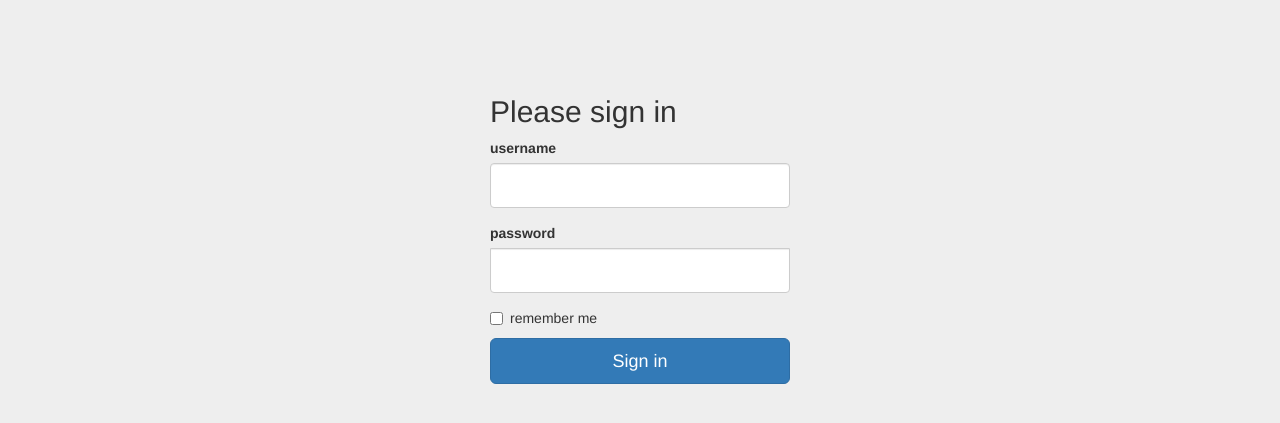
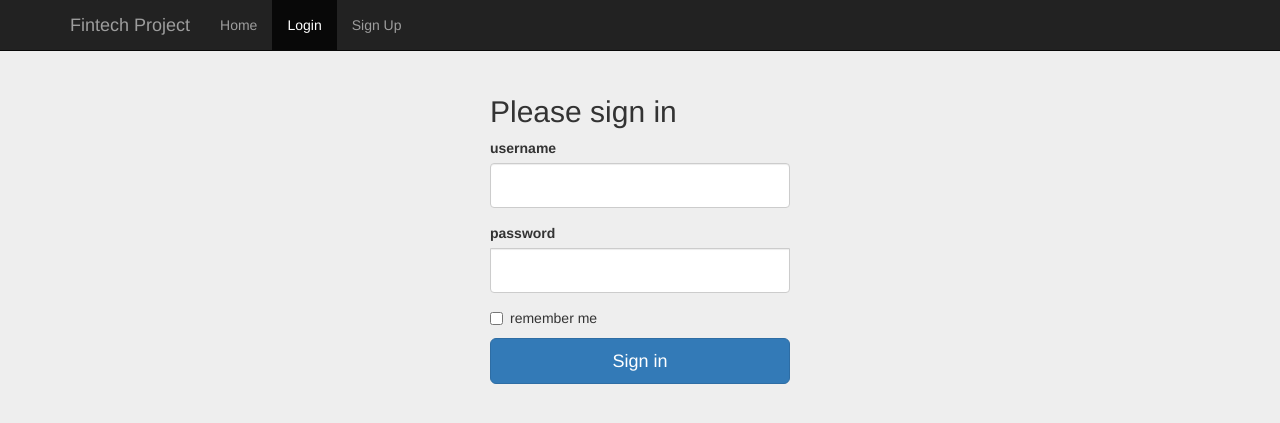
Before and after one commit to andanor/021_fintech_plataform, a Flask app: page /login in a window 1280 px wide. Shown: the top 423 px of the page. Run offline with Flask 2, Linux system fonts and the light colour scheme; parts of the project's set-up code (start-up, migrations or seed data) failed here and were passed over; some libraries are stand-ins or nearby versions.

Commit message:
Actualizacion de login.html
Se añadió la barra de navegación y la línea 37 de código.

```diff
--- a/templates/login.html
+++ b/templates/login.html
@@ -11,6 +11,28 @@ Login
 {% endblock %}
 
 {% block content %}
+
+  <nav class="navbar navbar-inverse navbar-fixed-top">
+    <div class="container">
+      <div class="navbar-header">
+        <button type="button" class="navbar-toggle collapsed" data-toggle="collapse" data-target="#navbar" aria-expanded="false" aria-controls="navbar">
+          <span class="sr-only">Toggle navigation</span>
+          <span class="icon-bar"></span>
+          <span class="icon-bar"></span>
+          <span class="icon-bar"></span>
+        </button>
+        <a class="navbar-brand" href="#">Fintech Project</a>
+      </div>
+      <div id="navbar" class="collapse navbar-collapse">
+        <ul class="nav navbar-nav">
+          <li><a href="{{ url_for('index') }}">Home</a></li>
+          <li class="active"><a href="{{ url_for('login') }}">Login</a></li>
+          <li><a href="{{ url_for('signup') }}">Sign Up</a></li>
+        </ul>
+      </div><!--/.nav-collapse -->
+    </div>
+  </nav>
+
   <div class="container">
     <h1> {{ message }}</h1>
     <form class="form-signin" method="POST" action="/login">
@@ -23,4 +45,5 @@ Login
     </form>
 
   </div> <!-- /container -->
+
 {% endblock %}
```
Lines whose indentation alone changed are shown as unchanged.
